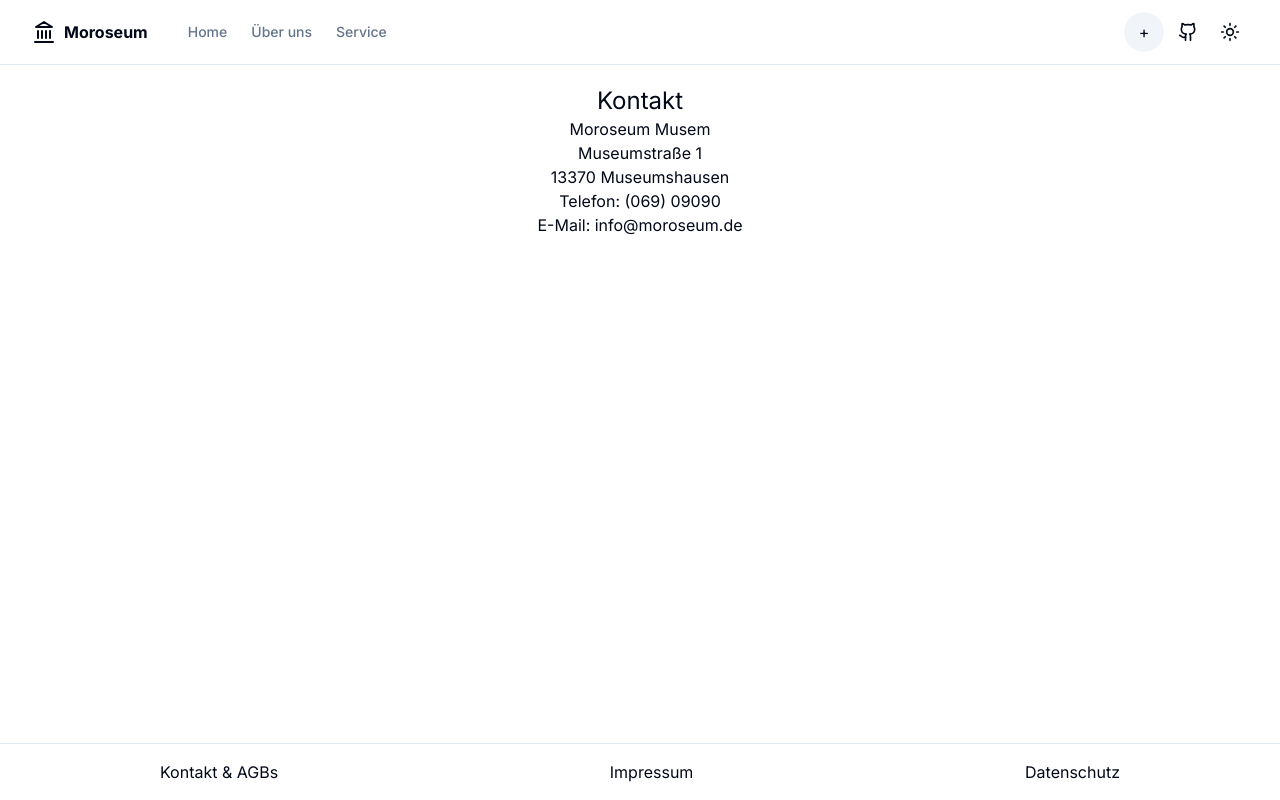
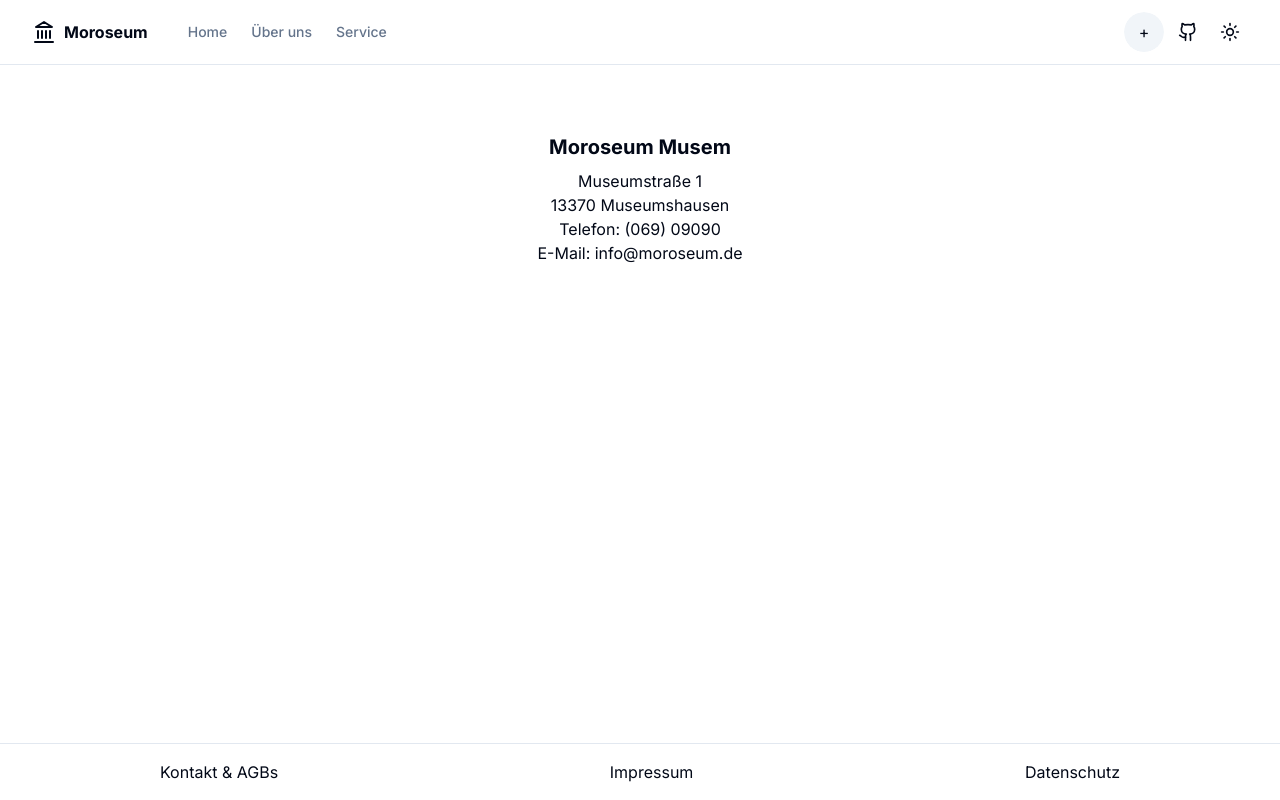
Before and after one commit to Marcel267/museum, a Next.js app: page /contact in a window 1280 px wide. Built offline with nearby package versions, Linux system fonts and the light colour scheme.

Commit message:
Changes in Contact Page

```diff
--- a/app/contact/page.tsx
+++ b/app/contact/page.tsx
@@ -1,16 +1,17 @@
-import React from 'react'
+import React from "react";
 
 export default function AboutUs() {
   return (
-      <>
-        <div className='text-center'>
-          <h1 className='text-2xl'>Kontakt</h1>
-          <h2 className='text-1xl'> Moroseum Musem</h2>
-          <h2 className='text-1xl'> Museumstraße 1</h2>
-          <h2 className='text-1xl'> 13370 Museumshausen</h2>
-          <h2 className='text-1xl'> Telefon: (069) 09090</h2>
-          <h2 className='text-1xl'> E-Mail: info@moroseum.de</h2>
-        </div>
-      </>
-  )
+    <div className="mx-auto max-w-2xl text-center">
+      <br />
+      <br />
+      <h2 className="mb-2 text-xl font-bold">Moroseum Musem</h2>
+      <h2>Museumstraße 1</h2>
+      <h2>13370 Museumshausen</h2>
+      <h2>Telefon: (069) 09090</h2>
+      <h2>E-Mail: info@moroseum.de</h2>
+      <br />
+      <br />
+    </div>
+  );
 }
```
